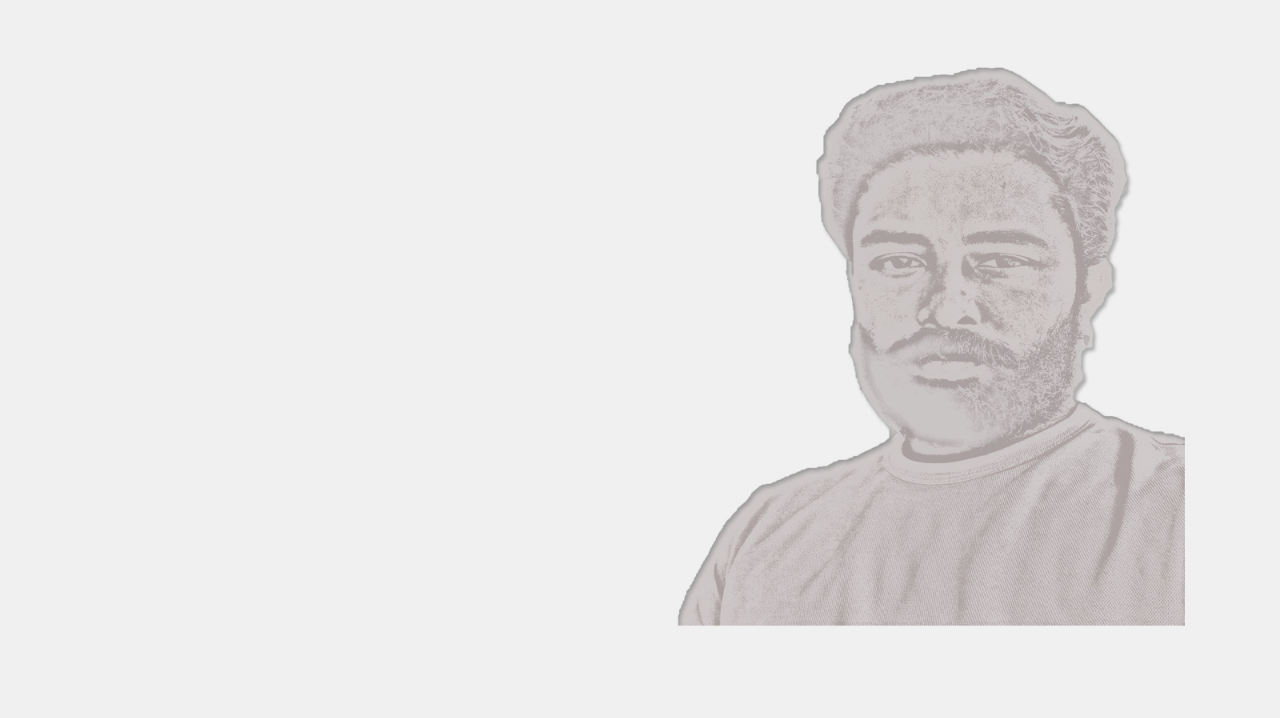
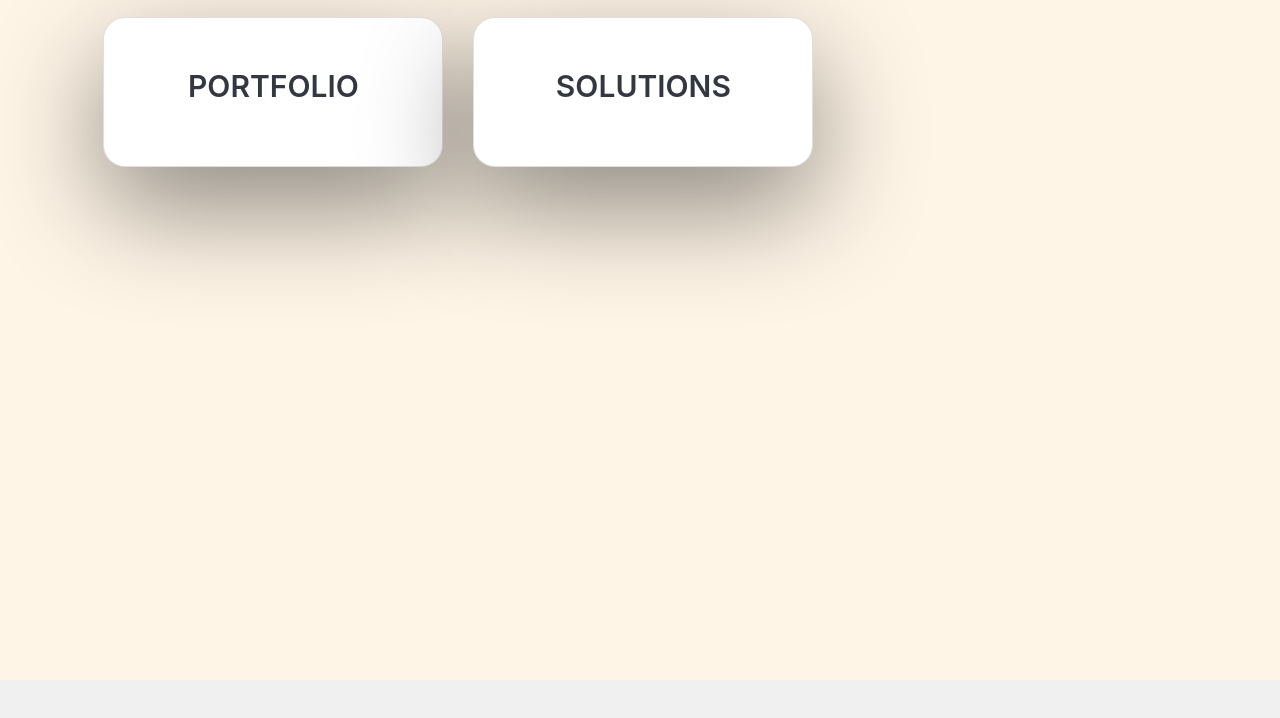
Before and after one commit to hemandraj2/hemandraj, an Angular app: page /portfolio/portfolio-home in a window 1280 px wide. Before the commit this address led to /. Shown: the top 718 px of the page. Built offline with nearby package versions, Linux system fonts and the light colour scheme.

Commit message:
new module changes

```diff
--- a/src/app/Components/resume/resume.component.css
+++ b/src/app/Components/resume/resume.component.css
@@ -223,38 +223,6 @@
         transform: translate3d(0, 0, 0);
     }
 }
-@-webkit-keyframes slide-in-right {
-    0% {
-        transform: translate3d(400px, 0, 0);
-    }
-    30% {
-        transform: translate3d(400px, 0, 0);
-        opacity: 0;
-    }
-    40% {
-        opacity: 0;
-    }
-    100% {
-        transform: translate3d(0, 0, 0);
-        opacity: 1;
-    }
-}
-@keyframes slide-in-right {
-    0% {
-        transform: translate3d(400px, 0, 0);
-    }
-    30% {
-        transform: translate3d(400px, 0, 0);
-        opacity: 0;
-    }
-    40% {
-        opacity: 0;
-    }
-    100% {
-        transform: translate3d(0, 0, 0);
-        opacity: 1;
-    }
-}
 
 
 /*Expiernece card switch*/
--- a/src/app/app-routing.module.ts
+++ b/src/app/app-routing.module.ts
@@ -27,7 +27,7 @@ const routes: Routes = [
   },
   {
     path: "portfolio",
-    component: PortfolioModule
+    loadChildren: () => import('./portfolio/portfolio.module').then(m => m.PortfolioModule)
   }
 ];
 
--- a/src/app/portfolio/Components/treelist/treelist.component.css
+++ b/src/app/portfolio/Components/treelist/treelist.component.css
@@ -0,0 +1,72 @@
+.protfolio_overview{
+    width: 100%;
+    height: 100%;
+    min-height: 680px;
+    background-color: #fff5e7;
+}
+.card-container {
+    perspective: 1000;
+    margin: 0 auto 50px;
+    width: 100%;
+    margin: 5% 1%;
+    float: left;
+}
+.front {
+    -webkit-backface-visibility: hidden;
+            backface-visibility: hidden;
+    position: absolute;
+    height: 100%;
+    width: 100%;
+    top: 0;
+    left: 0;
+    padding: 30px;
+    box-sizing: border-box;
+    transition-delay: 0.15s;
+    transition: 0;
+}
+.card {
+    position: relative;
+    width: 100%;
+    height: 150px;
+    border-radius: 22px;
+    background: white;
+    box-shadow: 0 40px 110px rgba(0, 0, 0, 0.45);
+    overflow: hidden;
+    transition: 0.5s;
+    transform-style: preserve-3d;
+}
+.title {
+    text-align: center;
+    color: #333741;
+    -webkit-animation: slide-in-slow 0.75s;
+            animation: slide-in-slow 0.75s;
+    -webkit-animation: slide-in-slow 0.75s cubic-bezier(0.625, 0.075, 0.11, 1.165);
+            animation: slide-in-slow 0.75s cubic-bezier(0.625, 0.075, 0.11, 1.165);
+    -webkit-animation-timing-function: cubic-bezier(0.625, 0.075, 0.11, 1.165);
+            animation-timing-function: cubic-bezier(0.625, 0.075, 0.11, 1.165);
+    font-size: 30px;
+    font-weight: 600;
+    margin: 20px 0px 0px 0px;
+}
+@-webkit-keyframes slide-in-slow {
+    0% {
+        transform: translate3d(-300px, 0, 0);
+    }
+    20% {
+        transform: translate3d(-300px, 0, 0);
+    }
+    100% {
+        transform: translate3d(0, 0, 0);
+    }
+}
+@keyframes slide-in-slow {
+    0% {
+        transform: translate3d(-300px, 0, 0);
+    }
+    20% {
+        transform: translate3d(-300px, 0, 0);
+    }
+    100% {
+        transform: translate3d(0, 0, 0);
+    }
+}
--- a/src/app/portfolio/Components/treelist/treelist.component.html
+++ b/src/app/portfolio/Components/treelist/treelist.component.html
@@ -1 +1,19 @@
-<p>treelist works!</p>
+<div class="protfolio_overview">
+    <div class="container">
+        <div class="row">
+            <div class="col-md-12">
+                <div class="col-md-4 float-left" *ngFor="let list_item of currentList">
+                    <div class="card-container" (click)="cardTraverse(list_item.id)">
+                        <div class="card">
+                            <div class="front">
+                                <h1 class="title">
+                                    {{list_item.name}}
+                                </h1>
+                            </div>
+                        </div>
+                    </div>
+                </div>
+            </div>
+        </div>
+    </div>
+</div>
--- a/src/app/portfolio/Components/treelist/treelist.component.ts
+++ b/src/app/portfolio/Components/treelist/treelist.component.ts
@@ -7,9 +7,31 @@ import { Component, OnInit } from '@angular/core';
 })
 export class TreelistComponent implements OnInit {
 
+  listStructure: any = [];
+  currentList: any = [];
+  path: any = [];
+
   constructor() { }
 
   ngOnInit(): void {
+    this.initializeList();
+  }
+
+  initializeList() {
+    this.listStructure = [
+      { "id": "Level-000", "name": "PORTFOLIO", "sub_cat": [{ "id": "Level-001", "name": "RESUME MODEL","sub_cat":{"id":"Level-"} }, { "id": "Level-002", "name": "ABOUT MODEL" }, { "id": "Level-003", "name": "CONTACT MODEL" }, { "id": "Level-004", "name": "HOME MODEL" }, { "id": "Level-005", "name": "SINGLE PAGE" }] },
+      { "id": "Level-100", "name": "SOLUTIONS", "sub_cat": [{ "id": "Level-101", "name": "SINGLE PAGE" }] }
+    ];
+    this.currentList = this.listStructure;
+  }
+
+  cardTraverse(id) {
+    for (let i = 0; i < this.currentList.length; i++) {
+      if (this.currentList[i].id === id) {
+        this.path.push(this.currentList[i].name);
+        this.currentList = this.currentList[i].sub_cat;
+      }
+    }
   }
 
 }
```
